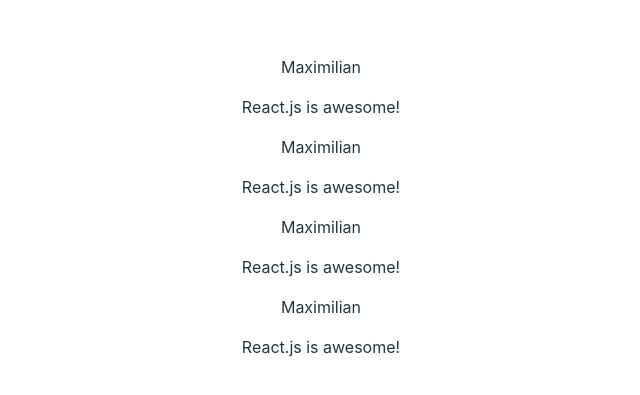
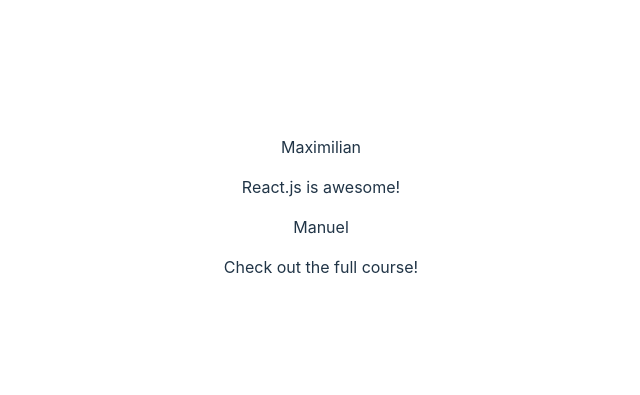
Before and after one commit to curogihu/first-app, a React (Vite) app in the folder react-crash-course/: page / in a window 1280 px wide. Shown: the part 193-588 px from the top of the page, without its empty margins (319-959 px from the left). Built offline with nearby package versions, Linux system fonts and the light colour scheme.

Commit message:
passed parameters to components via Props

```diff
--- a/react-crash-course/src/App.jsx
+++ b/react-crash-course/src/App.jsx
@@ -5,12 +5,12 @@
 import './App.css'
 
 function App() {
-  return <main>
-    <Post />
-    <Post />
-    <Post />
-    <Post />
-  </main>
+  return (
+    <main>
+      <Post author="Maximilian" body="React.js is awesome!" />
+      <Post author="Manuel" body="Check out the full course!" />
+    </main>
+  );
 }
 
 export default App
--- a/react-crash-course/src/components/Post.jsx
+++ b/react-crash-course/src/components/Post.jsx
@@ -1,12 +1,10 @@
-const names = ['Maximilian', 'Manuel'];
-
-function Post() {
-    const chosenName = Math.random() > 0.5 ? names[0] : names[1];
-
-    return <div>
-        <p>{ chosenName }</p>
-        <p>React.js is awesome!</p>
-    </div>
+function Post(props) {
+    return (
+        <div>
+            <p>{ props.author }</p>
+            <p>{ props.body }</p>
+        </div>
+    );
 }
 
 export default Post;
```
